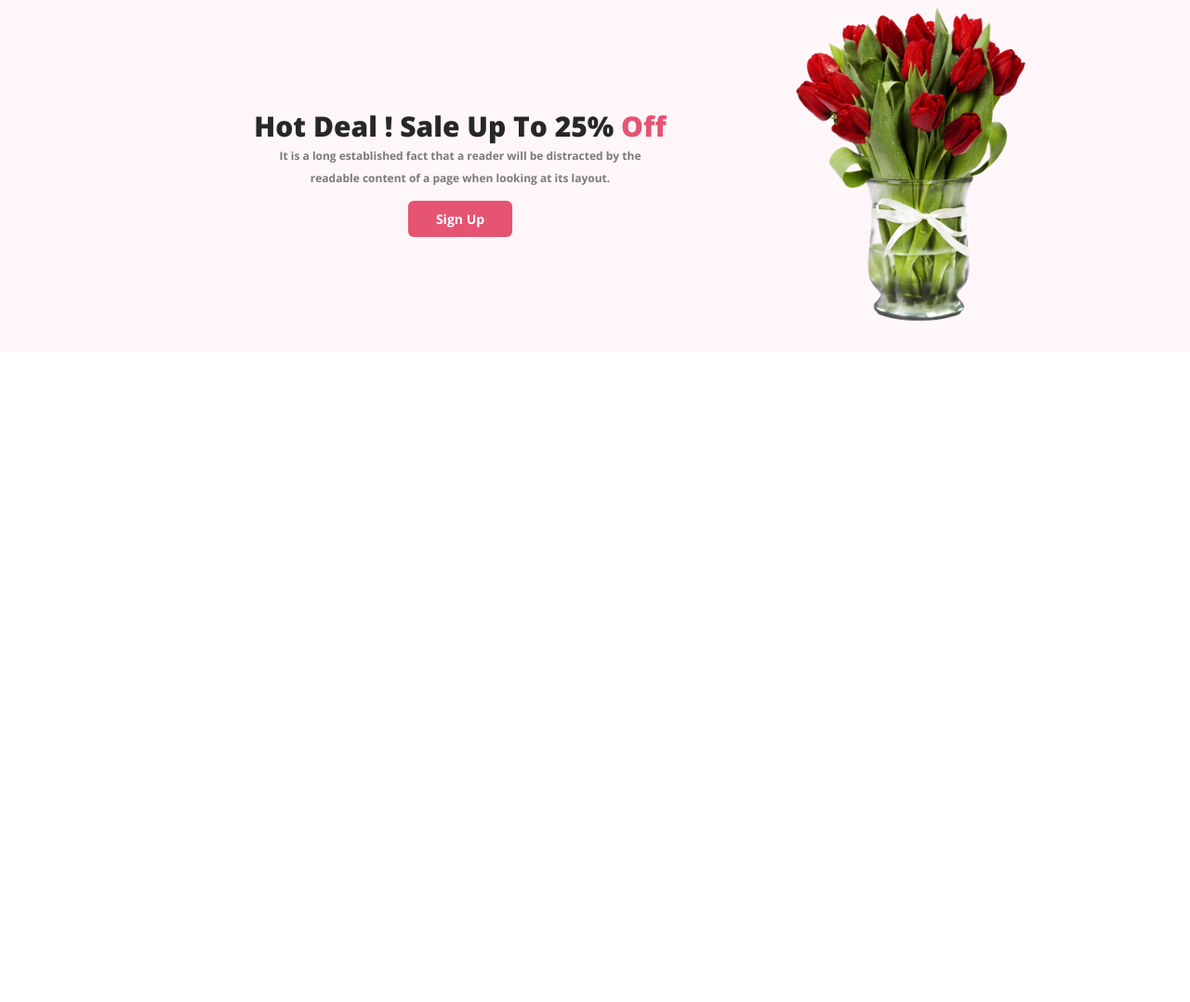
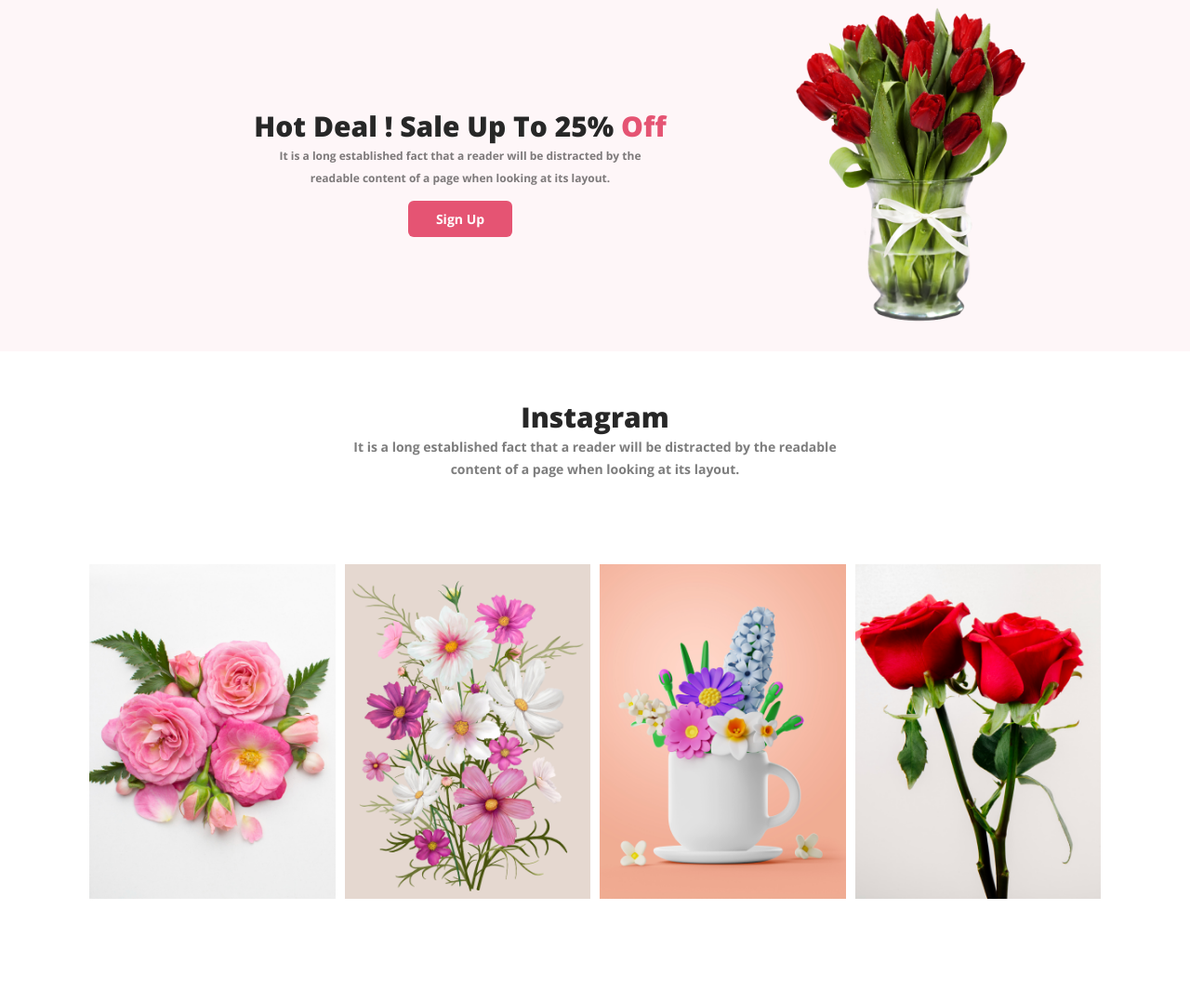
Before and after one commit to Mahmodul7314/flower-shop-website, a plain HTML site: page index.html in a window 1280 px wide. Shown: the part 1717-2795 px from the top of the page at 93% size. Before the commit the page ends 2095 px from the top, so only its background shows below. Drawn offline with nearby package versions, Linux system fonts and the light colour scheme.

Commit message:
insta section ended

```diff
--- a/index.html
+++ b/index.html
@@ -65,6 +65,18 @@
             <img class="hot-deal-img" src="./Flower Asset/pngwing 8.png" alt="">
         </div>
     </div>
+    <section>
+        <div class="instagram-container">
+            <h3 class="insta-title">Instagram</h3>
+            <p class="insta-description">It is a long established fact that a reader will be distracted by the readable<br> content of a page when looking at its layout.</p>
+            <div class="instaimg-container">
+                <div class="box1"></div>
+                <div class="box2"></div>
+                <div class="box3"></div>
+                <div class="box4"></div>
+            </div>
+        </div>
+    </section>
 
 </main>
 <footer>
--- a/style.css
+++ b/style.css
@@ -163,3 +163,67 @@ margin-bottom: 20px;
     height: 350px;
     width: 260px;
     margin-right: 30px;}
+
+.instagram-container{
+    height: 650px;
+    margin-top: 50px;
+}
+
+.insta-title{color: #272727;
+    text-align: center;
+    font-size: 30px;
+    font-weight: 800;
+    line-height: normal;
+    margin-top: 50px;}
+
+    .insta-description{
+        color: rgba(39, 39, 39, 0.60);
+        text-align: center;
+        font-size: 14px;
+        font-style: normal;
+        font-weight: 400;
+        line-height: 24px;
+        margin-bottom: 40px;
+            }
+
+.box1{
+    width:200px;
+    height: 280px;
+    padding: 40px;
+    background: url("./Flower Asset/Flower\ 01.png");
+    background-size: cover;
+    background-position: center;
+    }
+.box2{ width: 200px;
+    height: 280px;
+    padding: 40px;
+    background:url("./Flower Asset/Rectangle\ 4.png");
+    background-size: cover;
+    background-position: center;}
+.box3{
+    width: 200px;
+    height: 280px;
+    padding: 40px;
+    background:url("./Flower Asset/Rectangle\ 5.png");
+    background-size: cover;
+    background-position: center;
+}
+.box4{
+    width: 200px;
+    height: 280px;
+    padding: 40px;
+    background:url("./Flower Asset/Rectangle\ 6.png");
+    background-size: cover;
+    background-position: center;
+}
+.instaimg-container{
+
+  display: flex;
+  justify-content: center;
+  align-items: center;
+padding:50px;
+gap:10px;
+width:85%;
+margin: auto;
+
+}
```
